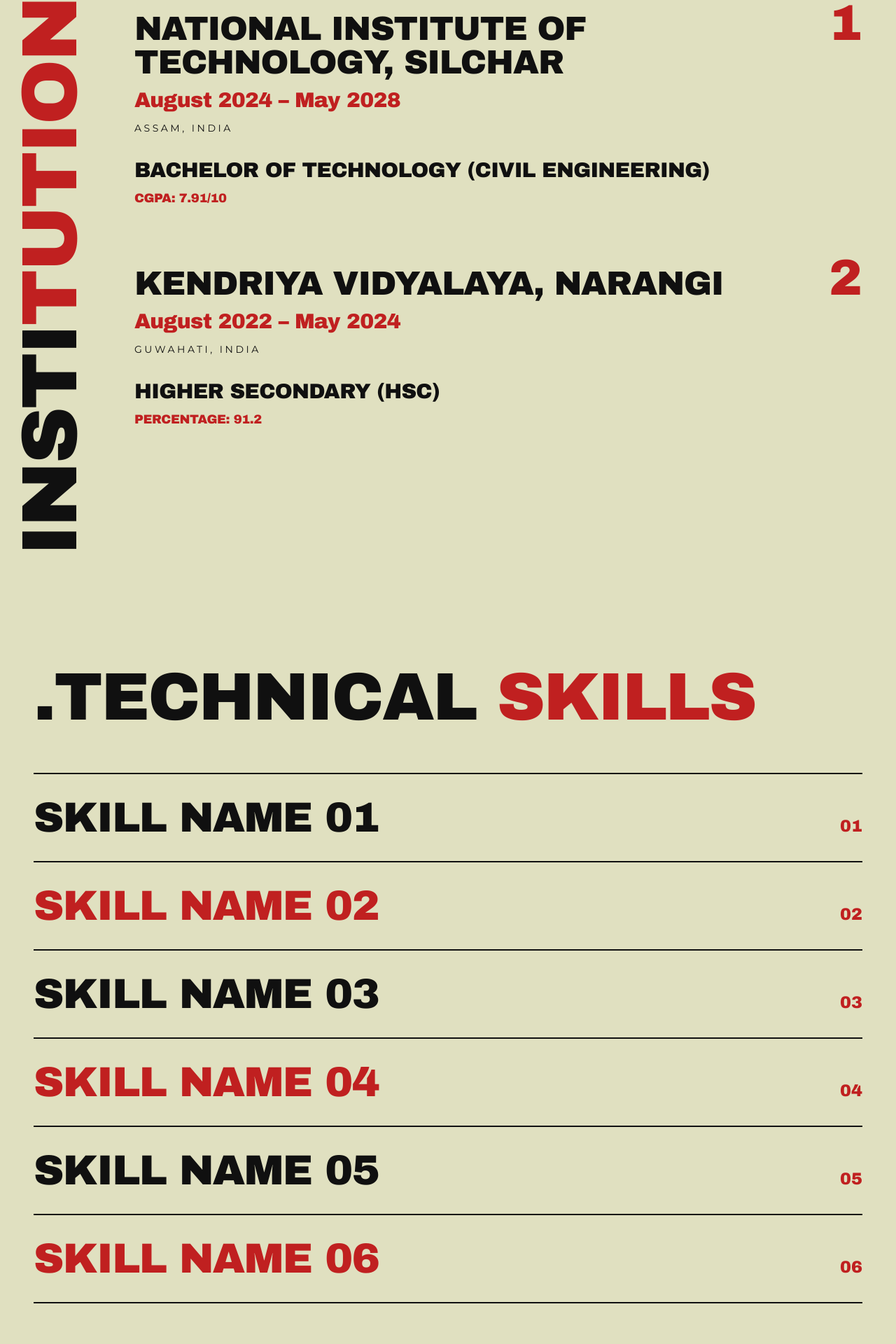
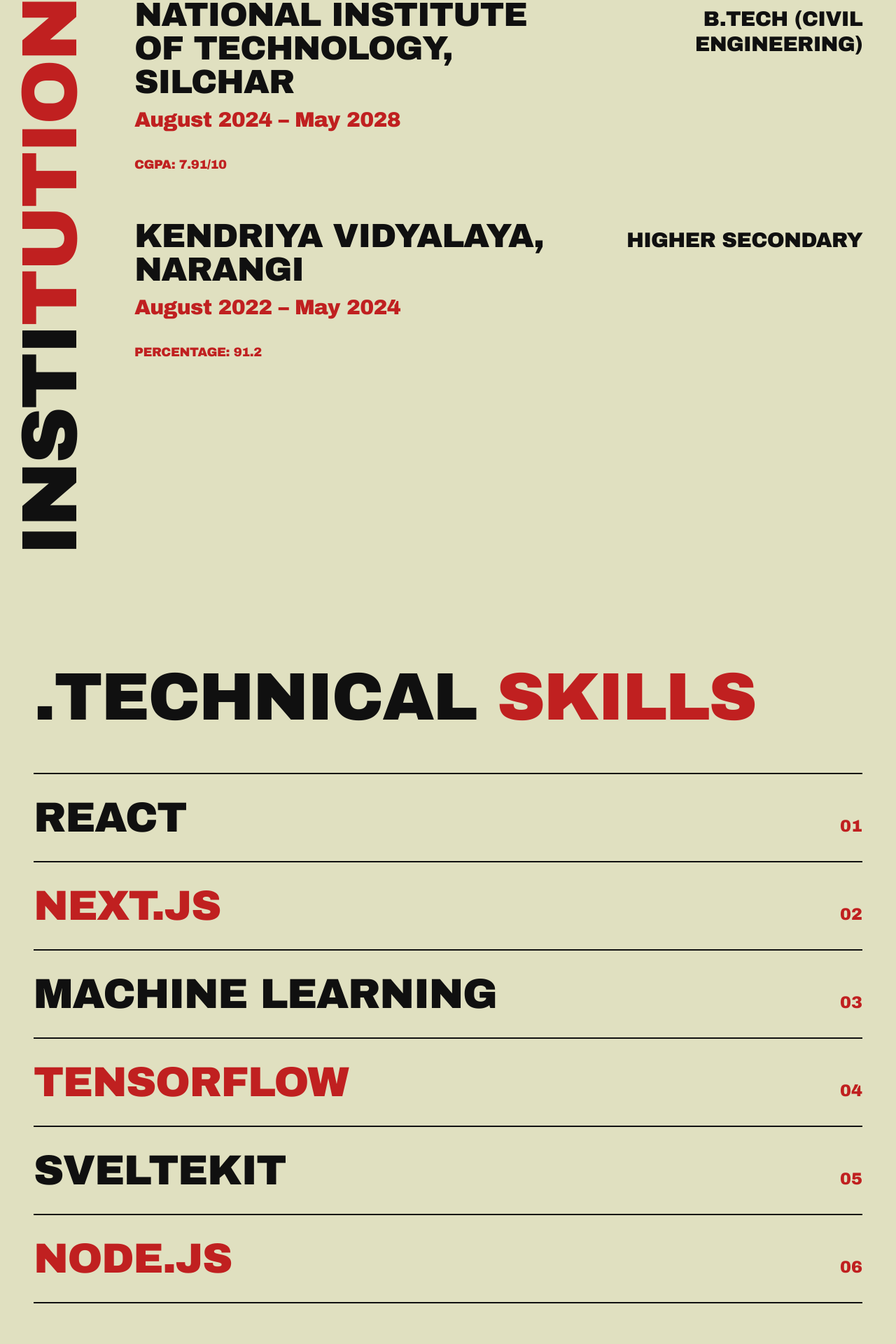
Before and after one commit to Sam-2503/Sam-2503.github.io, a Next.js app: page / in a window 1280 px wide. Shown: the part 3968-5888 px from the top of the page at 70% size. Built offline with nearby package versions, Linux system fonts and the light colour scheme.

Commit message:
Refactor components for improved readability and consistency; update styles and links

```diff
--- a/app/components/Barcode.tsx
+++ b/app/components/Barcode.tsx
@@ -5,8 +5,11 @@ const BARS = [
 
 export default function Barcode({ className = "" }: { className?: string }) {
 	const positions = BARS.reduce<number[]>(
-    (acc, w, i) => [...acc, (acc[i - 1] ?? 0) + (i > 0 ? BARS[i - 1] + 1 : 0)],
-    []
+		(acc, w, i) => [
+			...acc,
+			(acc[i - 1] ?? 0) + (i > 0 ? BARS[i - 1] + 1 : 0),
+		],
+		[],
 	);
 	return (
 		<svg
--- a/app/components/ContactFooter.tsx
+++ b/app/components/ContactFooter.tsx
@@ -2,16 +2,24 @@ import Image from "next/image";
 import { FaInstagram, FaGithub, FaLinkedin } from "react-icons/fa6";
 
 const LINKS = [
-  { label: "Instagram", icon: FaInstagram, href: "https://instagram.com/samprad" },
-  { label: "GitHub", icon: FaGithub, href: "https://github.com/samprad" },
-  { label: "LinkedIn", icon: FaLinkedin, href: "https://linkedin.com/in/samprad" },
+	{
+		label: "Instagram",
+		icon: FaInstagram,
+		href: "https://www.instagram.com/sam25.__/",
+	},
+	{ label: "GitHub", icon: FaGithub, href: "https://github.com/Sam-2503" },
+	{
+		label: "LinkedIn",
+		icon: FaLinkedin,
+		href: "https://www.linkedin.com/in/samprad/",
+	},
 ];
 
 export default function ContactFooter() {
 	return (
 		<section id="contact">
 			<div className="bg-cream">
-        <div className="mx-auto max-w-[1440px] px-6 md:px-12 py-16 md:py-24 text-center">
+				<div className="mx-auto max-w-360 px-6 md:px-12 py-16 md:py-24 text-center">
 					<h2 className="font-display uppercase tracking-tight leading-[0.9] text-7xl md:text-9xl">
 						<span className="text-ink">Contact</span>{" "}
 						<span className="text-accent">Me</span>
@@ -33,7 +41,9 @@ export default function ContactFooter() {
 						))}
 					</div>
 					<p className="mt-10 font-display tracking-normal text-accent">
-            <a href="mailto:example@mail.com">example@mail.com</a>
+						<a href="mailto:sampraaddas@gmail.com">
+							sampraaddas@gmail.com
+						</a>
 					</p>
 				</div>
 			</div>
--- a/app/components/Hero.tsx
+++ b/app/components/Hero.tsx
@@ -13,7 +13,9 @@ export default function Hero() {
 					<div className="flex items-start gap-6 md:gap-10">
 						<h1 className="font-display uppercase tracking-tight text-ink leading-[0.85] text-[14vw] md:text-[7rem] lg:text-[8.5rem]">
 							<span className="block">Samprad&apos;s</span>
-							<span className="block">Port<span className="text-accent">folio</span></span>
+							<span className="block">
+								Port<span className="text-accent">folio</span>
+							</span>
 						</h1>
 						<a
 							href="/samprad_resume.pdf"
--- a/app/components/Institution.tsx
+++ b/app/components/Institution.tsx
@@ -1,16 +1,14 @@
 const INSTITUTIONS = [
 	{
 		name: "National Institute of Technology, Silchar",
-    location: "Assam, India",
 		dates: "August 2024 – May 2028",
-    title: "Bachelor of Technology (Civil Engineering)",
+		title: "B.Tech (Civil Engineering)",
 		score: "CGPA: 7.91/10",
 	},
 	{
 		name: "Kendriya Vidyalaya, Narangi",
-    location: "Guwahati, India",
 		dates: "August 2022 – May 2024",
-    title: "Higher Secondary (HSC)",
+		title: "Higher Secondary",
 		score: "Percentage: 91.2",
 	},
 ];
@@ -22,7 +20,10 @@ export default function Institution() {
 				<div className="hidden lg:flex items-center justify-center px-4 py-14 md:py-20">
 					<p
 						className="font-display uppercase tracking-tight leading-none text-[7rem] whitespace-nowrap"
-            style={{ writingMode: "vertical-rl", transform: "rotate(180deg)" }}
+						style={{
+							writingMode: "vertical-rl",
+							transform: "rotate(180deg)",
+						}}
 					>
 						<span className="text-ink">Insti</span>
 						<span className="text-accent">tution</span>
@@ -30,7 +31,7 @@ export default function Institution() {
 				</div>
 				<div className="px-6 md:px-12 py-14 md:py-20">
 					<div className="space-y-10 md:space-y-16">
-            {INSTITUTIONS.map((inst, i) => (
+						{INSTITUTIONS.map((inst) => (
 							<div
 								key={inst.name}
 								className="flex items-baseline justify-between gap-6"
@@ -42,18 +43,13 @@ export default function Institution() {
 									<p className="mt-3 font-display tracking-tight text-accent text-2xl md:text-3xl">
 										{inst.dates}
 									</p>
-                  <p className="mt-3 text-xs md:text-sm uppercase tracking-[0.25em] text-ink">
-                    {inst.location}
-                  </p>
-                  <h3 className="mt-8 font-display uppercase tracking-tight text-ink text-2xl md:text-3xl">
-                    {inst.title}
-                  </h3>
-                  <p className="mt-2 font-display uppercase tracking-tight text-accent text-base md:text-lg">
+
+									<p className="mt-8 font-display uppercase tracking-tight text-accent text-base md:text-lg">
 										{inst.score}
 									</p>
 								</div>
-                <p className="font-display text-accent text-5xl md:text-7xl shrink-0">
-                  {i + 1}
+								<p className="font-display uppercase tracking-tight text-ink text-right text-2xl md:text-3xl max-w-xs md:max-w-sm shrink-0">
+									{inst.title}
 								</p>
 							</div>
 						))}
--- a/app/components/Portfolio.tsx
+++ b/app/components/Portfolio.tsx
@@ -40,12 +40,12 @@ const PHOTOS = [
 export default function Portfolio() {
 	return (
 		<section id="portfolio" className="relative bg-cream">
-      <div className="mx-auto max-w-[1440px] px-6 md:px-12 pt-14 md:pt-20">
+			<div className="mx-auto max-w-360 px-6 md:px-12 pt-14 md:pt-20">
 				<h2 className="font-display uppercase tracking-tight text-ink leading-[0.9] text-6xl md:text-8xl">
 					.Portfolio
 				</h2>
 			</div>
-      <div className="mx-auto max-w-[1440px] px-6 md:px-12 mt-10 md:mt-14 pb-14 md:pb-20">
+			<div className="mx-auto max-w-360 px-6 md:px-12 mt-10 md:mt-14 pb-14 md:pb-20">
 				<div className="grid grid-cols-2 md:grid-cols-3 gap-2 md:gap-3">
 					{PHOTOS.map((p) => (
 						<a
@@ -62,7 +62,7 @@ export default function Portfolio() {
 								sizes="(max-width: 768px) 50vw, 33vw"
 								className={`object-cover transition-transform duration-500 group-hover:scale-[1.02] ${p.className.includes("grayscale") ? "grayscale" : ""}`}
 							/>
-              <div className="absolute inset-0 bg-gradient-to-t from-ink via-ink/60 to-transparent opacity-0 transition-opacity duration-500 group-hover:opacity-100" />
+							<div className="absolute inset-0 bg-linear-to-t from-ink via-ink/60 to-transparent opacity-0 transition-opacity duration-500 group-hover:opacity-100" />
 							<div className="absolute inset-x-0 bottom-0 translate-y-4 p-4 md:p-5 opacity-0 transition-all duration-500 group-hover:translate-y-0 group-hover:opacity-100">
 								<p className="font-display uppercase tracking-tight text-cream text-lg md:text-xl">
 									{p.name}
--- a/app/components/TableOfContents.tsx
+++ b/app/components/TableOfContents.tsx
@@ -12,8 +12,8 @@ const SECTIONS = [
 export default function TableOfContents() {
 	return (
 		<section className="relative bg-cream overflow-hidden">
-      <div className="mx-auto max-w-[1440px] px-6 md:px-12 py-14 md:py-20 grid grid-cols-1 lg:grid-cols-2 gap-12 lg:gap-16 items-stretch">
-        <div className="relative flex flex-col min-h-[420px]">
+			<div className="mx-auto max-w-360 px-6 md:px-12 py-14 md:py-20 grid grid-cols-1 lg:grid-cols-2 gap-12 lg:gap-16 items-stretch">
+				<div className="relative flex flex-col min-h-105">
 					<h2 className="font-display uppercase tracking-tight text-ink leading-[0.9] text-6xl md:text-8xl">
 						Table of
 						<br />
@@ -37,7 +37,9 @@ export default function TableOfContents() {
 									href={s.href}
 									className="flex gap-4 md:gap-6 transition-colors hover:text-cream hover:underline"
 								>
-                  <span className="opacity-70">0{i + 1}.</span>
+									<span className="opacity-70">
+										0{i + 1}.
+									</span>
 									<span>{s.label}</span>
 								</a>
 							</li>
--- a/app/components/TechnicalSkills.tsx
+++ b/app/components/TechnicalSkills.tsx
@@ -1,22 +1,22 @@
 const SKILLS = [
-  { name: "Skill Name 01" },
-  { name: "Skill Name 02" },
-  { name: "Skill Name 03" },
-  { name: "Skill Name 04" },
-  { name: "Skill Name 05" },
-  { name: "Skill Name 06" },
+	{ name: "React" },
+	{ name: "Next.js" },
+	{ name: "Machine Learning" },
+	{ name: "TensorFlow" },
+	{ name: "SvelteKit" },
+	{ name: "Node.js" },
 ];
 
 export default function TechnicalSkills() {
 	return (
 		<section id="technical-skills" className="relative bg-cream">
-      <div className="mx-auto max-w-[1440px] px-6 md:px-12 pt-14 md:pt-20">
+			<div className="mx-auto max-w-360 px-6 md:px-12 pt-14 md:pt-20">
 				<h2 className="font-display uppercase tracking-tight leading-[0.9] text-6xl md:text-8xl">
 					<span className="text-ink">.Technical</span>{" "}
 					<span className="text-accent">Skills</span>
 				</h2>
 			</div>
-      <div className="mx-auto max-w-[1440px] px-6 md:px-12 mt-12 md:mt-16 pb-14 md:pb-20">
+			<div className="mx-auto max-w-360 px-6 md:px-12 mt-12 md:mt-16 pb-14 md:pb-20">
 				<ul className="border-t-2 border-ink">
 					{SKILLS.map((s, i) => (
 						<li
```
Also changed, not shown: app/components/AboutMe.tsx (+13 -11 lines), app/globals.css (indentation only), app/layout.tsx (indentation only), app/page.tsx (indentation only). Lines whose indentation alone changed are shown as unchanged.
